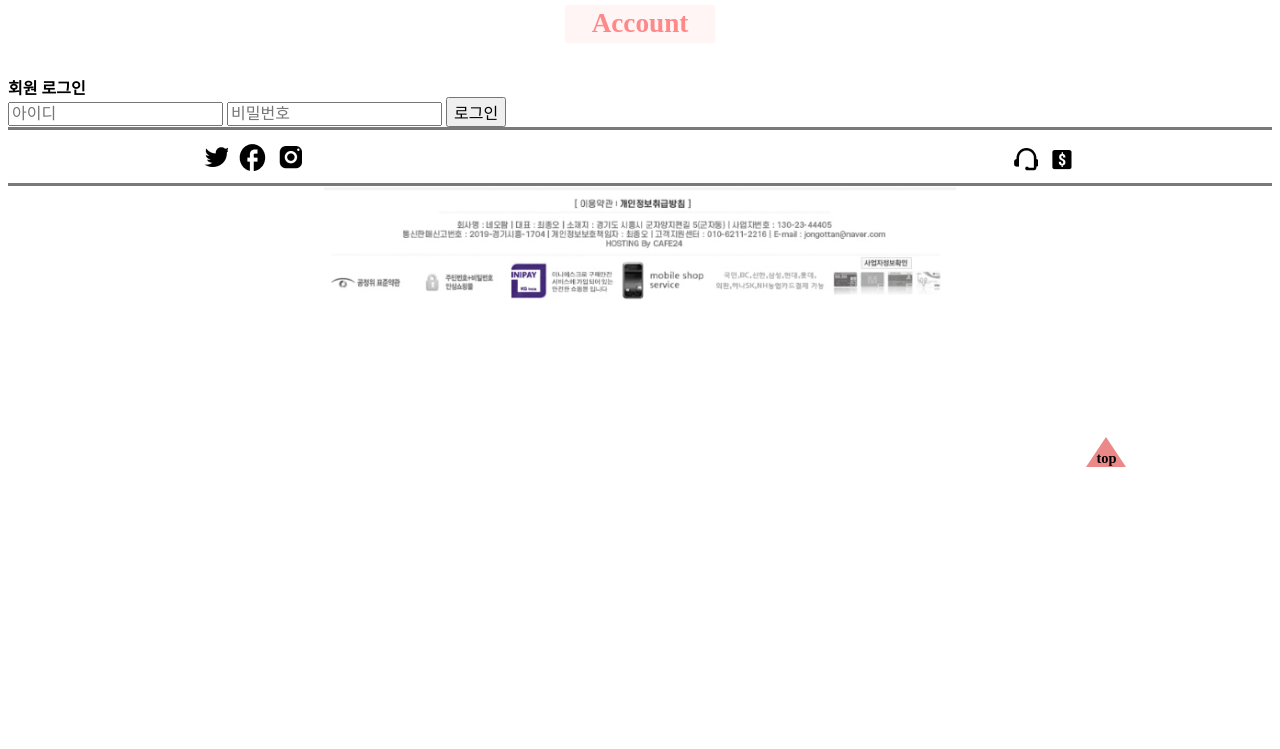
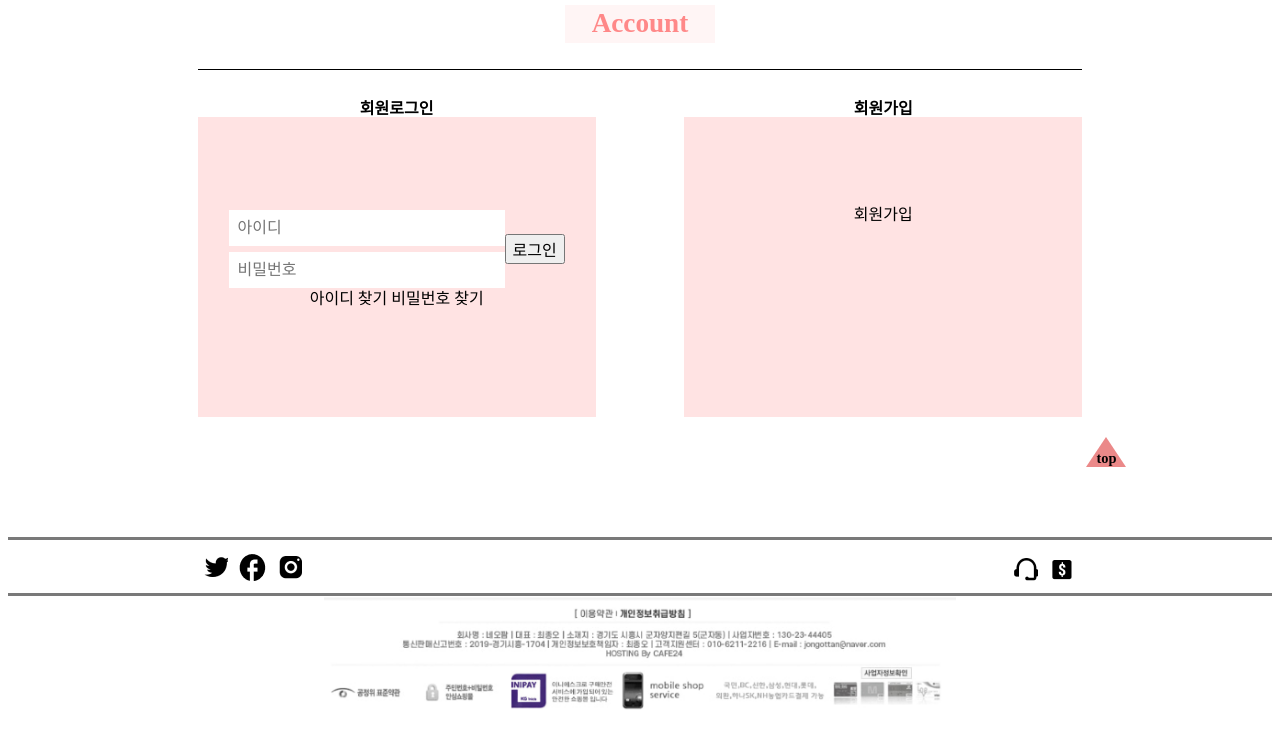
Before and after one commit to JoYul99/-, a plain HTML site: page subpage3.html in a window 1280 px wide. Shown: the part 83-832 px from the top of the page. Before the commit the page ends 800 px from the top, so only its background shows below. Drawn offline with Linux system fonts and the light colour scheme.

Commit message:
로그인 작업

```diff
--- a/css/index.css
+++ b/css/index.css
@@ -3,7 +3,7 @@
 main > div > .mySwiper{
     background-color: #FFF5F5;
     margin:4% 0 ;
-    padding: 3% 20%;
+    padding: 3% 0;
     overflow: hidden;
 
 }
--- a/css/subpage3.css
+++ b/css/subpage3.css
@@ -12,3 +12,52 @@
     padding: 5px;
 
 }
+main{
+    width: 70%;
+    margin: 7% auto;
+}
+.login{
+    border-top: 1px solid black;
+    display: flex;
+    justify-content: space-between;
+    text-align: center;
+}
+.login-form{
+    width: 45%;
+    padding: 3.5% 0;
+}
+.join-us{
+    width: 45%;
+    padding: 3.5% 0;
+}
+.login-form > div{
+    width: 100%;
+    height: 300px;
+    background-color: #FFE3E3;
+    padding: 90px;
+}
+.login-form > div > div:nth-of-type(1) {
+    display: flex;
+    justify-content: center;
+    align-items: center;
+}
+.login-form > div > div:nth-of-type(1) > div:nth-of-type(1){
+    width:300px;
+}
+.login-form > div > div:nth-of-type(1) > div:nth-of-type(1) > input{
+    width: 276px;
+    padding: 9px;
+    margin: 3px 0;
+    border-style: none;
+}
+login-form > div > div:nth-of-type(1) > div:nth-of-type(2) > input{
+    display: inline;
+    padding: 20px;
+
+}
+.join-us > div{
+    width: 100%;
+    height: 300px;
+    background-color: #FFE3E3;
+    padding: 90px;
+}
--- a/subpage3.html
+++ b/subpage3.html
@@ -29,7 +29,7 @@
                     <button value="search">검색</button>
 
                 </div>
-                <a href="#">마이페이지</a>
+                <a href="subpage3.html">마이페이지</a>
                 <a href="#">장바구니</a>
             </div>
         </div>
@@ -38,14 +38,31 @@
         <div class="h2b">
             <h2>Account</h2>
         </div>
-        <div>
+        <div class="login">
             <div class="login-form">
-                <h3>회원 로그인</h3>
-                <form>
-                    <input type="text" name="email" class="text-field" placeholder="아이디">
-                    <input type="password" name="password" class="text-field" placeholder="비밀번호">
-                    <input type="submit" value="로그인" class="submit-btn">
-                </form>
+                <h3>회원로그인</h3>
+                <div>
+                   <div>
+                        <div>
+                            <input type="text" name="email" class="text-field" placeholder="아이디">
+                            <input type="password" name="password" class="text-field" placeholder="비밀번호">
+                        </div>
+                        <div>
+                            <input type="submit" value="로그인" class="submit-btn">
+                        </div>
+                    </div>
+                    <div>
+                        <a href="#">아이디 찾기</a>
+                        <a href="#">비밀번호 찾기</a>
+                    </div>
+                </div>
+            </div>
+            <div class="join-us">
+                <h3>회원가입</h3>
+                <div>
+                    <a href="#">회원가입</a>
+                </div>
+            </div>
         </div>
 
     </main>
```
Also changed, not shown: index.html (+1 -1 lines), subpage1.html (+1 -1 lines), subpage2.html (+1 -1 lines).
